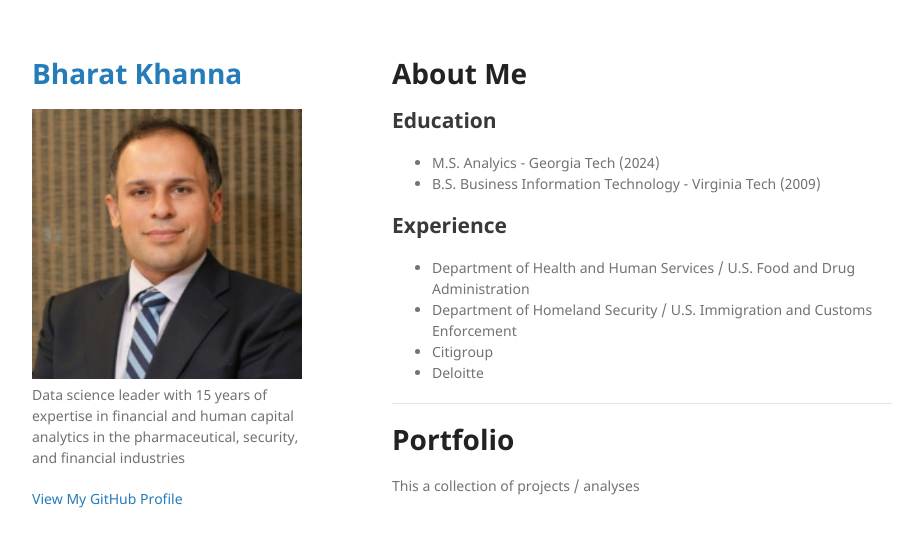
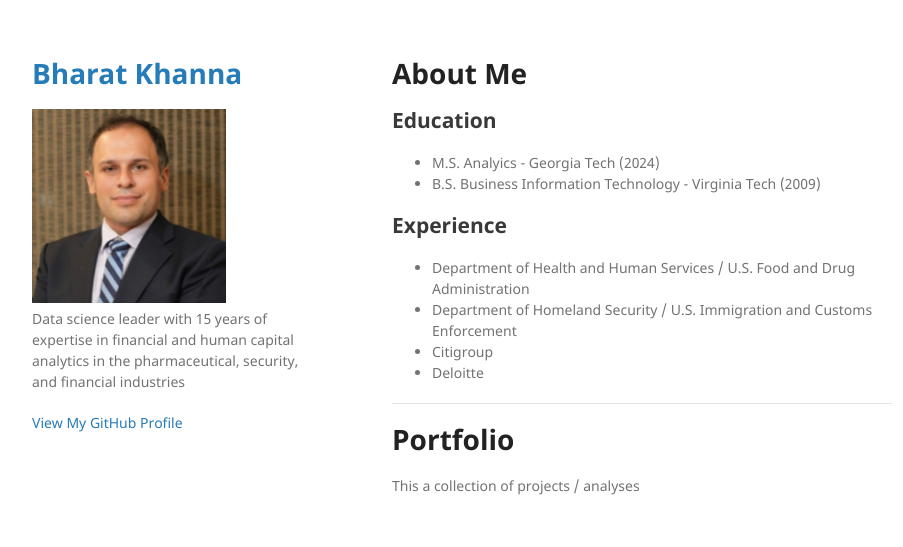
Before and after one commit to bharatbk/bharatbk.github.io, a Jekyll site: the page built from index.md, in a window 1280 px wide. Shown: the top 547 px of the page, without its empty margins (178-1081 px from the left). Built offline with Jekyll 4.4.1, drawn with Linux system fonts in a browser that asks for light colours; our own code applies the rules of GitHub Pages for plain Markdown files.

Commit message:
Fix size

```diff
--- a/_layouts/default.html
+++ b/_layouts/default.html
@@ -18,7 +18,7 @@
         <h1><a href="{{ "/" | absolute_url }}">{{ site.title | default: site.github.repository_name }}</a></h1>
 
         {% if site.logo %}
-          <img src="{{site.logo | relative_url}}" alt="Logo" />
+          <img src="{{site.logo | relative_url}}" height="194px" width="194px" alt="Bharat Khanna" />
         {% endif %}
 
         <p>{{ site.description | default: site.github.project_tagline }}</p>
```
